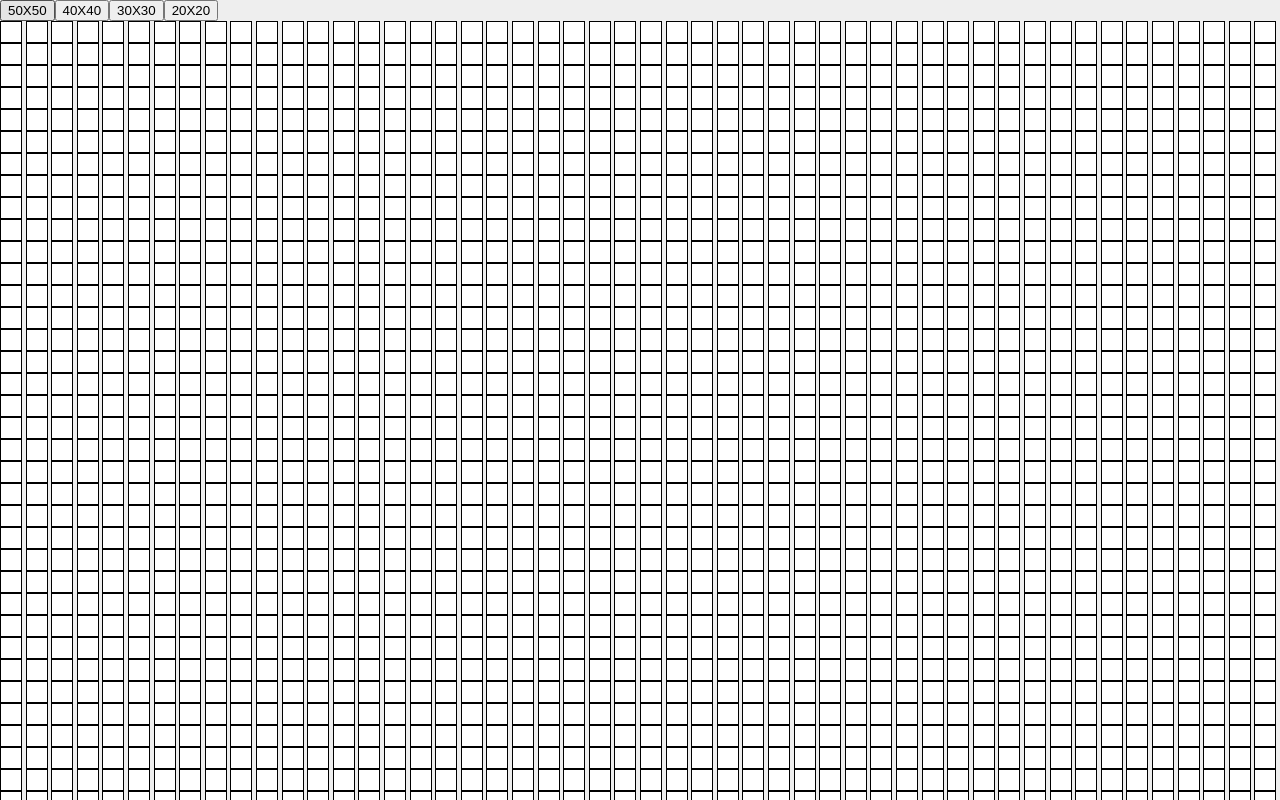
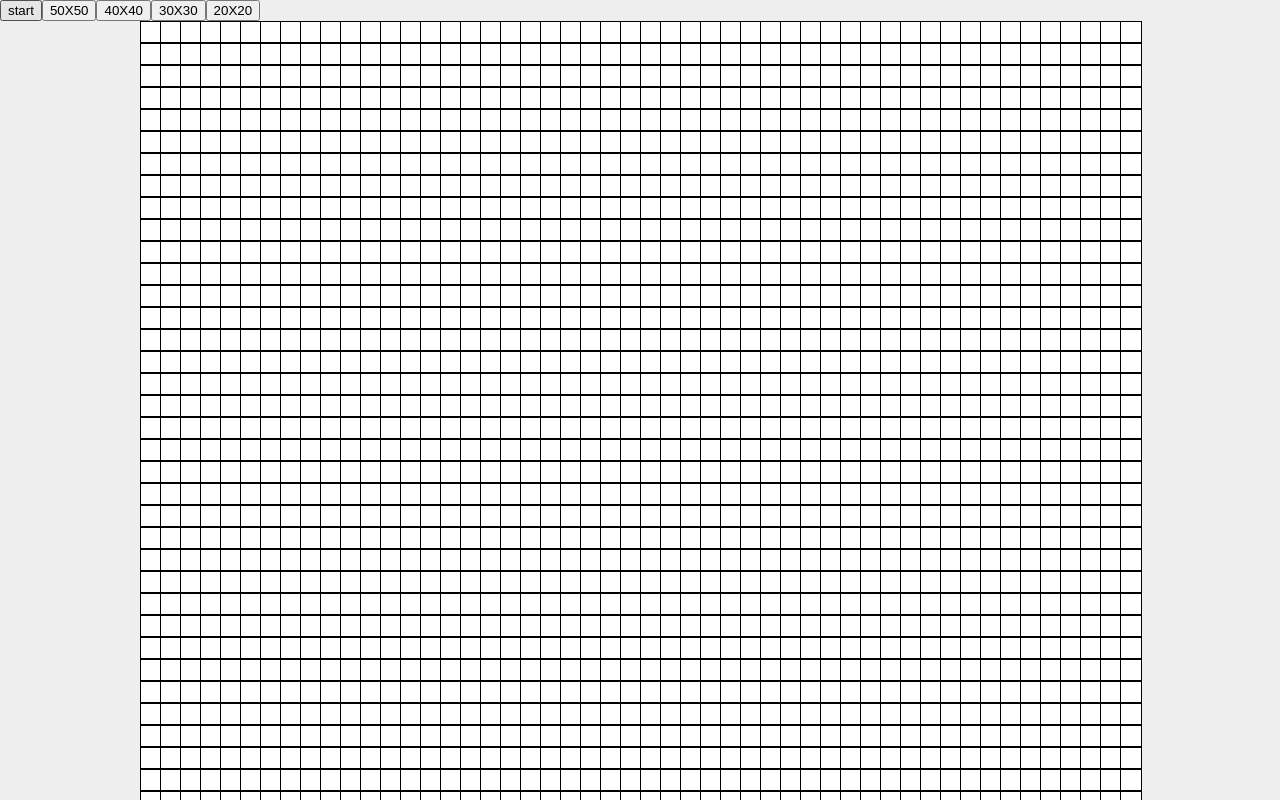
Before and after one commit to pharmalink001/pharmalink, a React (Create React App) app: page /Game in a window 1280 px wide. Shown: the top 800 px of the page. Built offline with nearby package versions, Linux system fonts and the light colour scheme.

Commit message:
fixed the board state

```diff
--- a/package.json
+++ b/package.json
@@ -6,10 +6,13 @@
     "@testing-library/jest-dom": "^5.16.4",
     "@testing-library/react": "^13.2.0",
     "@testing-library/user-event": "^13.5.0",
+    "immer": "^9.0.14",
     "react": "^18.1.0",
     "react-dom": "^18.1.0",
+    "react-redux": "^8.0.2",
     "react-router-dom": "^6.3.0",
     "react-scripts": "5.0.1",
+    "redux": "^4.2.0",
     "web-vitals": "^2.1.4"
   },
   "scripts": {
--- a/src/comp/Gameoflife/Board.js
+++ b/src/comp/Gameoflife/Board.js
@@ -1,15 +1,31 @@
 import React from 'react'
 import Grid from './Grid'
 import { useState } from 'react';
+import produce from 'immer'
 
 const Board = () => {
     //setting states
 
     const [row, setrow] = useState(50);
     const [col, setcol] = useState(50)
+    const [isRunning, setisRunning] = useState(false)
+    const createGrid =()=>{
+        const arr = new Array()
+        for(let i=0;i<=row;i++){
+           arr.push(Array.from(Array(col), ()=> 0))
+        }
+        return arr
+    }
+
+
+    //setting the value gotten from the arr into a sate
+    const [grid, setgrid] = useState(()=> createGrid())
   return (
     <div>
         <div>
+        <button onClick={()=>{
+                setisRunning(!isRunning)
+            }}>{!isRunning ? "start" : "stop"}</button>
             <button onClick={()=>{
                 setrow(50)
                 setcol(50)
@@ -28,8 +44,8 @@ const Board = () => {
             }}>20X20</button>
 
         </div>
-        <div style={{display:'center',justifyContent:'center',alignItems:'center'}}>
-        <Grid row={row} col={col}/>
+        <div style={{display:'flex',justifyContent:'center',alignItems:'center'}}>
+        <Grid isRunning={isRunning} row={row} col={col} grid={grid}setgrid={setgrid}/>
         </div>
 
     </div>
--- a/src/comp/Gameoflife/Grid.js
+++ b/src/comp/Gameoflife/Grid.js
@@ -1,56 +1,54 @@
 import { toBeChecked } from '@testing-library/jest-dom/dist/matchers'
 import React from 'react'
 import { useState } from 'react'
+import produce from 'immer'
+const Grid = ({col,grid,setgrid}) => {
 
-const Grid = ({row,col}) => {
- const [active, setactive] = useState(false)
- const [first, setfirst] = useState('')
- const [second, setsecond] = useState('')
-    let arr =[]
-    const call =(val)=>{
-        // setfirst(val.i)
-        // setsecond(val.j)
-    }
-    for(let i =0;i<row;i++){
 
-        arr[i]=[]
-        for(let j= 0;j<col;j++){
-            arr[i][j]=0;
-            // console.log(`${first} and${second}`)
-          call({i,j})
-        }
 
-    }
 
-    //setting the value gotten from the arr into a sate
-    const [grid, setgrid] = useState(arr)
-    const [color, setcolor] = useState(`#FFF`)
+    // console.log(grid)
     //styles for grid
     const gridTemplate ={
         display:'grid',
-        height:'500px',
-        gridTemplateColumns:'repeat(50, 1fr)',
-        gridtemplaterows:' repeat(50, 1fr)'
+        gridTemplateColumns:`repeat(${col},20px)`,
+
     }
     //styles for box
     const box ={
         width:'20px',
         height:'20px',
         border:'1px solid #000',
-        background:`${active?"black":"white"}`
+
     }
+
   return (
     <>
 
-        <div style={gridTemplate}>
+        <div   style={gridTemplate}>
            {
                grid.map((col,x)=>{
                    return col.map((row,w)=>{
-                     return  <div onClick={
+                     return  <div key={ `${w}--${x}`} onClick={
                          ()=>{
+                             if(grid[x][w] == 0){
+                                const newGrid = produce(grid, gridCopy =>{
+                                    gridCopy[x][w]=1
+
+                                 })
+                                 setgrid(newGrid)
+                             }else{
+                                const newGrid = produce(grid, gridCopy =>{
+                                    gridCopy[x][w]=0
+
+                                 })
+                                 setgrid(newGrid)
+                             }
 
                          }
-                     } style={box}>{first + second}</div>
+                     } style={{...box, background:`${grid[x][w] ? "black":"white"}`}}>{
+
+                     }</div>
                    })
                })
            }
```
Also changed, not shown: 1 other file (tests, documents, lock files or other folders).
